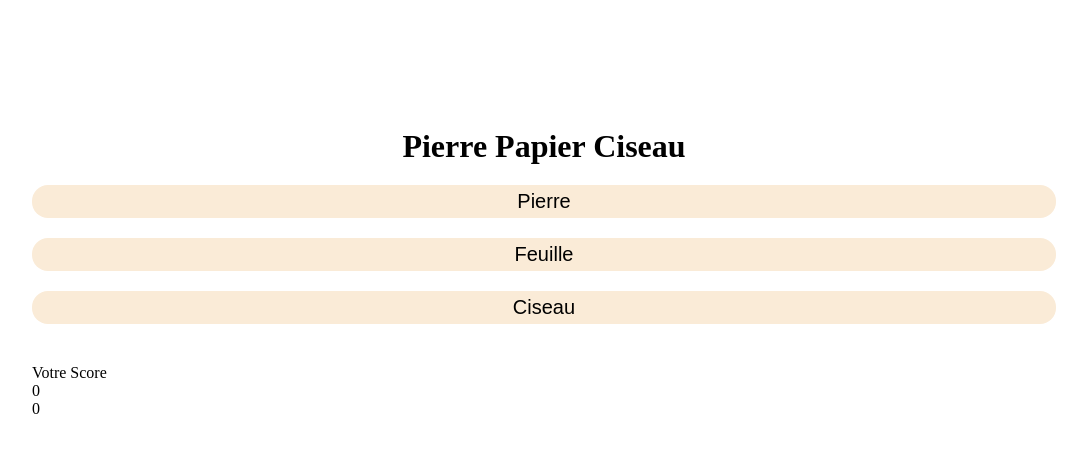
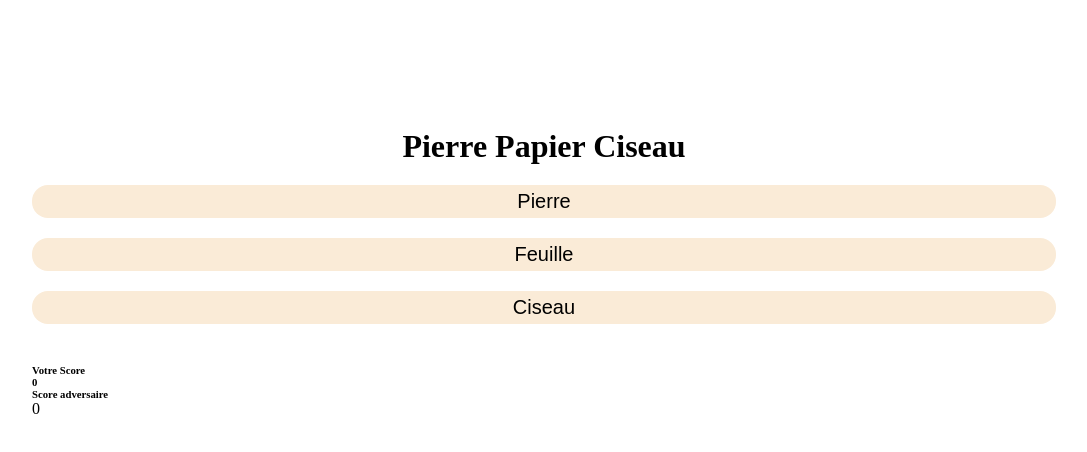
Before and after one commit to SterckxJoffrey/Rock-paper-cissor, a plain HTML site: page index.html in a window 1280 px wide. Shown: the whole page, without its empty margins (96-1183 px from the left). Drawn offline with Linux system fonts and the light colour scheme.

Commit message:
score board

```diff
--- a/index.html
+++ b/index.html
@@ -16,10 +16,11 @@
     </div>
 
     <div class="scoreBoard">
-    <p class="">Votre Score</p>
+    <h6 class="">Votre Score</p>
     <p id="score">
         0
     </p>
+    <h6>Score adversaire</h6>
     <p id="scoreOrdi">
         0
     </p>
```
